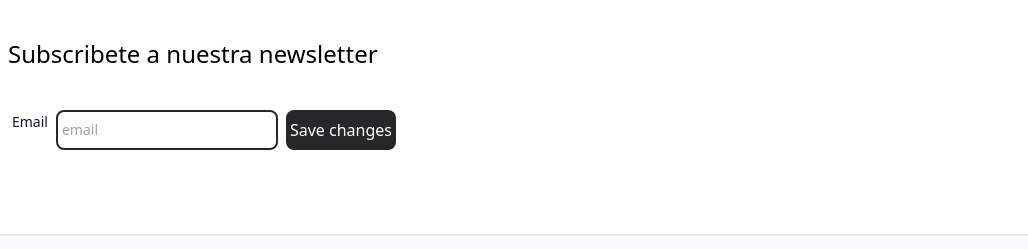
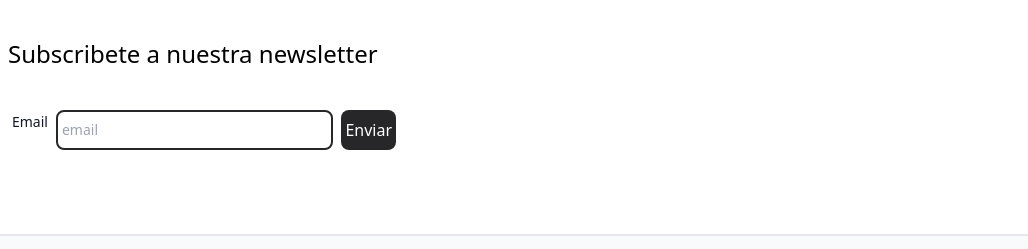
Before and after one commit to 81andie/TurismoMexico, a website: page contacto.html in a window 1280 px wide. Shown: the part 106-355 px from the top of the page, 252-1280 px from the left. Drawn offline with nearby package versions, Linux system fonts and the light colour scheme.

Commit message:
Cambiar send changes por send

```diff
--- a/contacto.html
+++ b/contacto.html
@@ -35,7 +35,7 @@
                         placeholder="email">
 
                     <button class="bg-zinc-800 hover:bg-sky-700 text-white rounded-lg p-1">
-                        Save changes
+                       Enviar
                     </button>
                 </div>
 
```
